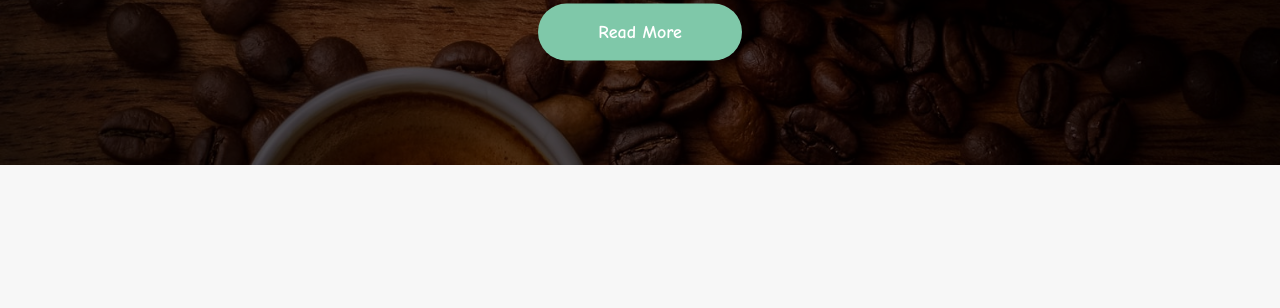
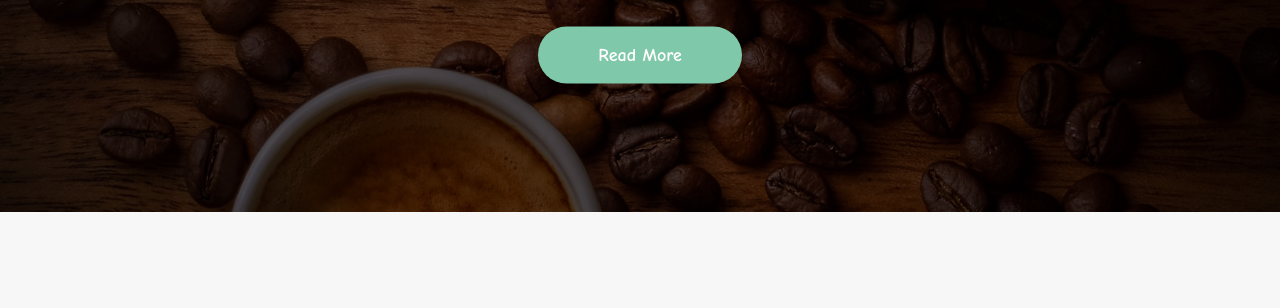
Before and after one commit to mhmd309/kaffa, a plain HTML site: page index.html in a window 1280 px wide. Shown: the part 492-800 px from the top of the page. Drawn offline with nearby package versions, Linux system fonts and the light colour scheme; a web font is replaced by a local one.

Commit message:
Update style.css

```diff
--- a/style.css
+++ b/style.css
@@ -215,7 +215,7 @@ body {
 .header {
   background: url(img/banner.jfif) fixed;
   background-size: cover;
-  min-height: 553px;
+  min-height: 600px;
   position: relative
 }
 
```
